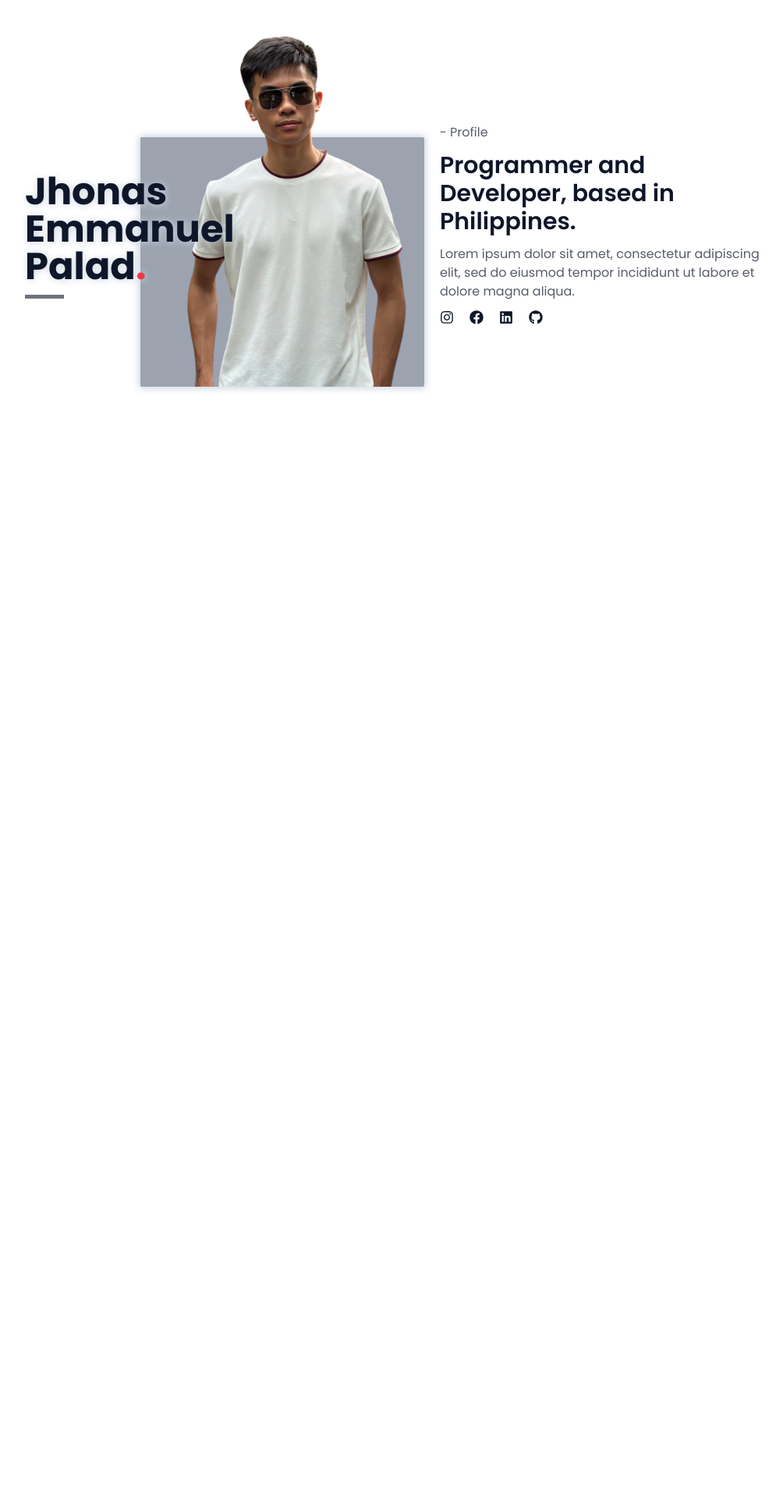
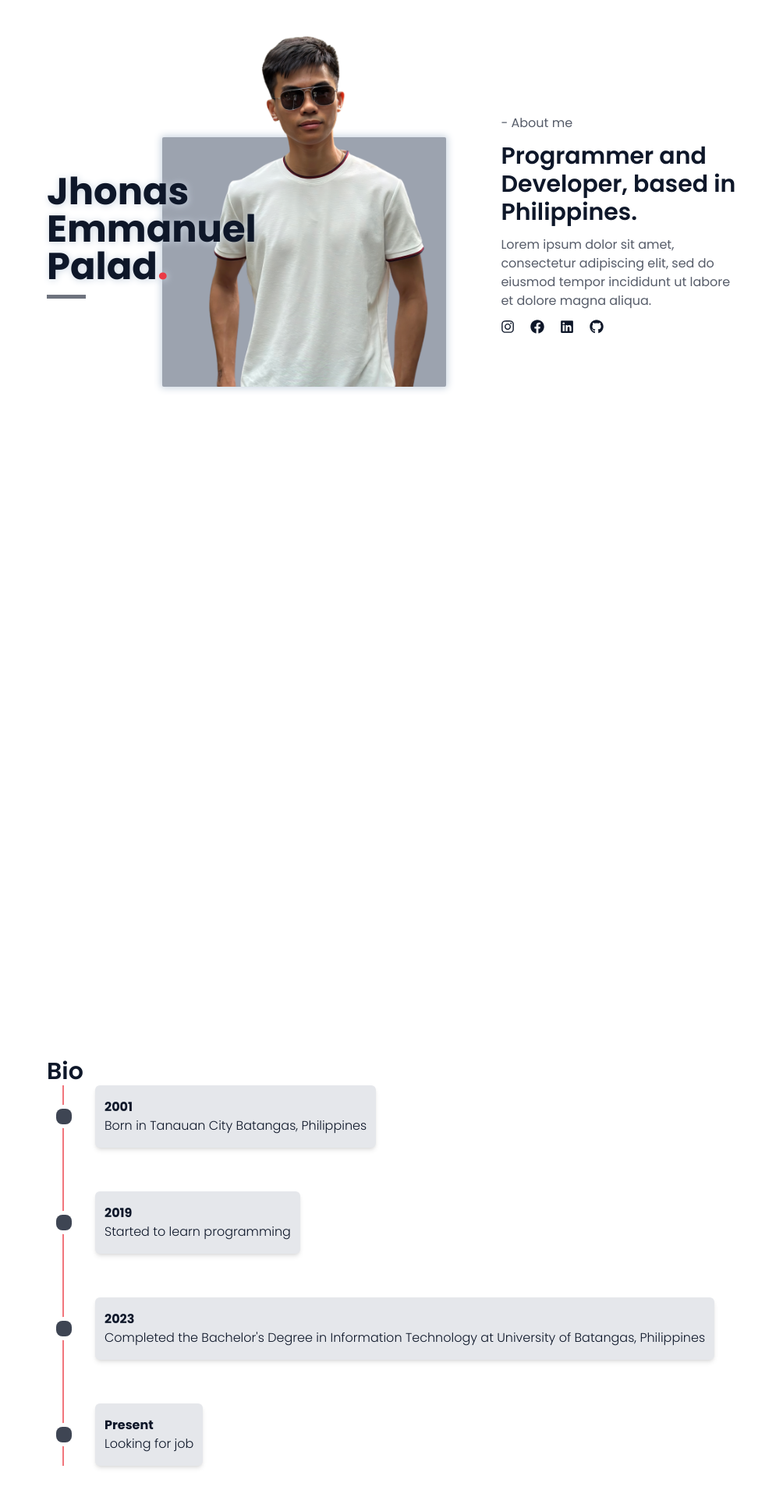
Before and after one commit to jhonas-palad/my-portfolio, a React (Vite) app: page / in a window 1280 px wide. Shown: the part 51-1971 px from the top of the page at 78% size, without its empty margins (132-1136 px from the left). Before the commit the page ends 800 px from the top, so only its background shows below. Built offline with nearby package versions, Linux system fonts and the light colour scheme.

Commit message:
bio added

```diff
--- a/src/assets/css/home.css
+++ b/src/assets/css/home.css
@@ -3,14 +3,13 @@
     @apply flex flex-col md:flex-row justify-center
 }
 .section.first{
-    @apply w-full md:py-5 px-10 gap-5;
+    @apply w-full md:py-5 px-10;
     .my-profile{
         @apply
         relative
         flex-grow
         flex
         justify-between
-        /* border-2 */
         ;
         .my-name{
             h1{
@@ -83,10 +82,10 @@
 
         @apply text-left md:w-[35%] pt-10 flex flex-col justify-center;
         p{
-            @apply font-normal mb-3 text-secondary-600
+            @apply font-normal mb-3 text-base lg:text-base md:text-sm text-secondary-600
         }
         h1{
-            @apply mb-3 text-3xl break-words font-semibold
+            @apply mb-3 text-3xl lg:text-3xl md:text-2xl break-words font-semibold
         }
         .my-links{
             @apply hidden md:flex;
@@ -99,6 +98,39 @@
 .my-links{
    @apply flex items-end gap-5 dark:text-white text-secondary-900
 }
+
+.section.second{
+    @apply py-10 px-10 gap-5;
+    .bio{
+        position: relative;
+        .line{
+            @apply absolute top-9 left-5 h-full border-l-2 w-1;
+        }
+        .bio-details{
+            @apply ml-5 border-0 border-l-2 border-primary-600 flex flex-col gap-14;
+            .bio-detail{
+                @apply flex relative pl-10;
+                p{
+                    @apply text-base dark:text-slate-800;
+                }
+                div::before{
+                    content: '';
+                    @apply h-[20px] w-[20px] left-[-10px] top-[50%] translate-y-[-50%] rounded-lg absolute bg-secondary-700;
+                }
+            }
+            .bio-detail::before{
+                content:'';
+                @apply absolute left-[-15px] top-[50%] translate-y-[-50%]
+                h-[30px] w-[30px] rounded-full dark:bg-secondary-900 bg-white;
+
+            }
+        }
+        /* svg{
+            @apply absolute h-full top-0 left-0;
+        } */
+    }
+}
+
 /* .my-pic{
     @apply
     w-[300px]
--- /dev/null
+++ b/src/components/LineSvg.tsx
@@ -0,0 +1,19 @@
+import React from 'react'
+
+const LineSvg:React.FC = () => {
+  return (
+    <svg xmlns="http://www.w3.org/2000/svg" width="348" height="1000" viewBox="0 0 348 1550" fill="none">
+          <path d="M346.497 1549L346.5 1457.5C346.5 1448.66 339.336 1441.5 330.5 1441.5L17.0001 1441.5C8.16351 1441.5 1.00006 1434.34 1.00006 1425.5L1.00006 1.5" stroke="url(#paint0_linear_207_14200)" stroke-width="2" stroke-linecap="round"/>
+          <defs>
+          <linearGradient id="paint0_linear_207_14200" x1="8.51253" y1="731.998" x2="308.147" y2="1023.79" gradientUnits="userSpaceOnUse">
+          <stop stop-color="#484F58"/>
+          <stop offset="0.0001" stop-color="#484F58"/>
+          <stop offset="0.661941" stop-color="#89DFD8"/>
+          <stop offset="1" stop-color="#A77BF3"/>
+          </linearGradient>
+          </defs>
+        </svg>
+  )
+}
+
+export default LineSvg
--- /dev/null
+++ b/src/components/bio.tsx
@@ -0,0 +1,47 @@
+import React from 'react'
+import LineSvg from './LineSvg';
+import { useId } from 'react';
+type BioProp = {
+  year: number | string;
+  description: string;
+}
+
+const Bio = () => {
+  const BIO_INFORMATION : Array<BioProp> = [
+    {
+      year: 2001,
+      description: "Born in Tanauan City Batangas, Philippines"
+    },
+    {
+      year: 2019,
+      description: "Started to learn programming"
+    },
+    {
+      year: 2023,
+      description: "Completed the Bachelor's Degree in Information Technology at University of Batangas, Philippines",
+    },
+    {
+      year: "Present",
+      description: "Looking for job"
+    }
+  ]
+  return (
+    <div className='bio w-full border-0'>
+      <h1 className='text-left text-3xl font-semibold'>Bio</h1>
+      <div className='bio-details'>
+        {
+          BIO_INFORMATION.map(({year, description}, index)=> (
+            <div key={useId()} className='bio-detail'>
+              <div className='text-left bg-gray-200 px-3 py-4 shadow-md rounded-md'>
+                <p className='font-bold '>{year}</p>
+                <p className='text-lg font-light'>{description}</p>
+              </div>
+            </div>
+          ))
+        }
+      </div>
+    </div>
+  )
+}
+
+export default Bio
--- /dev/null
+++ b/src/components/mydescription.tsx
@@ -0,0 +1,25 @@
+import React from 'react'
+import { FaInstagram, FaFacebook, FaLinkedin, FaGithub } from 'react-icons/fa'
+const MyDescription = () => {
+  return (
+    <div className='my-description'>
+      <p className='text-left'>
+        - About me
+      </p>
+      <h1 className=''>
+        Programmer and Developer, based in Philippines.
+      </h1>
+      <p>
+      Lorem ipsum dolor sit amet, consectetur adipiscing elit, sed do eiusmod tempor incididunt ut labore et dolore magna aliqua.
+      </p>
+      <div className='my-links mr-6'>
+          <FaInstagram/>
+          <FaFacebook/>
+          <FaLinkedin/>
+          <FaGithub/>
+        </div>
+      </div>
+  )
+}
+
+export default MyDescription
--- /dev/null
+++ b/src/components/myprofile.tsx
@@ -0,0 +1,31 @@
+import React from 'react'
+import { FaInstagram, FaFacebook, FaGithub, FaLinkedin } from 'react-icons/fa'
+import myPic from '../assets/my-image.png'
+const MyProfile = () => {
+  return (
+    <div className='flex justify-center items-center'>
+      <div className='my-profile max-w-lg'>
+        <div className='my-links mr-6'>
+          <FaInstagram/>
+          <FaFacebook/>
+          <FaLinkedin/>
+          <FaGithub/>
+        </div>
+        <div className='my-name w-full z-40 mb-3'>
+            <h1>
+            Jhonas<br/>Emmanuel<br/>Palad<span className='text-primary-900'>.</span>
+            </h1>
+            <div className='line-x'/>
+          </div>
+        <div className='my-pic'>
+            <div className='relative flex justify-center'>
+              <img id="my-image" src={myPic}/>
+              <div className='box-decor'/>
+            </div>
+        </div>
+      </div>
+    </div>
+  )
+}
+
+export default MyProfile
--- a/src/pages/home.tsx
+++ b/src/pages/home.tsx
@@ -4,51 +4,25 @@ import myPic from '../assets/my-image.png'
 import '../assets/css/home.css'
 import {FaFacebook, FaInstagram, FaGithub, FaLinkedin}from 'react-icons/fa'
 import NameHeading from '../components/nameheading'
+import MyProfile from '../components/myprofile'
+import MyDescription from '../components/mydescription'
+import Bio from '../components/bio'
 const HomePage:React.FC = () => {
   return (
     <>
     <div className='w-full'>
       <div className='section first'>
-        <div className='border-0 flex justify-center items-center'>
-          <div className='my-profile max-w-lg'>
-            <div className='my-links mr-6'>
-              <FaInstagram/>
-              <FaFacebook/>
-              <FaLinkedin/>
-              <FaGithub/>
-            </div>
-            <div className='my-name w-full z-40 mb-3'>
-                <h1>
-                Jhonas<br/>Emmanuel<br/>Palad<span className='text-primary-900'>.</span>
-                </h1>
-                <div className='line-x'/>
-              </div>
-            <div className='my-pic'>
-                <div className='relative flex justify-center'>
-                  <img id="my-image" src={myPic}/>
-                  <div className='box-decor'/>
-                </div>
-            </div>
-                {/* <img className="object-contain" src={myPic}/> */}
+        <div className='max-w-4xl w-full flex flex-col md:flex-row justify-between gap-3 md:gap-5'>
+          <MyProfile/>
+          <MyDescription/>
+        </div>
+      </div>
+      <div className='section h-[100vh] third'>
 
-          </div>
-        </div>
-        <div className='my-description'>
-          <p className='text-left'>
-            - Profile
-          </p>
-          <h1>
-            Programmer and Developer, based in Philippines.
-          </h1>
-          <p>
-          Lorem ipsum dolor sit amet, consectetur adipiscing elit, sed do eiusmod tempor incididunt ut labore et dolore magna aliqua.
-          </p>
-          <div className='my-links mr-6'>
-              <FaInstagram/>
-              <FaFacebook/>
-              <FaLinkedin/>
-              <FaGithub/>
-            </div>
+      </div>
+      <div className='section second'>
+        <div className='max-w-4xl w-full'>
+          <Bio/>
         </div>
       </div>
     </div>
```
Also changed, not shown: src/assets/css/bio.css (added), src/assets/line.svg (added), src/components/test-svg.tsx (added).
